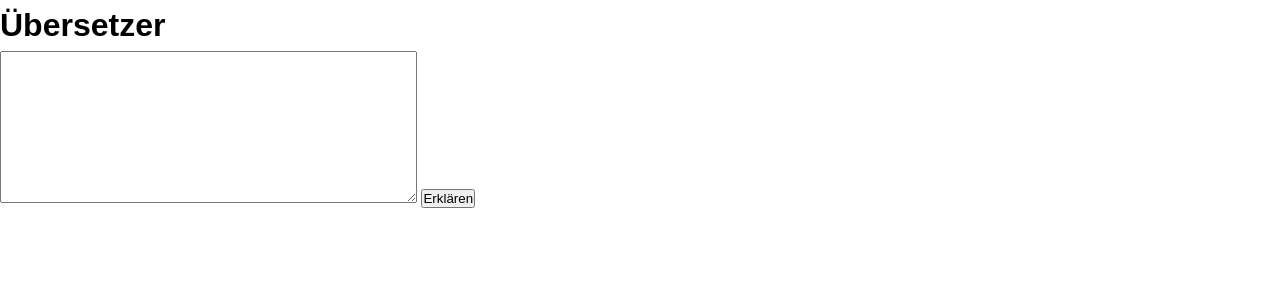
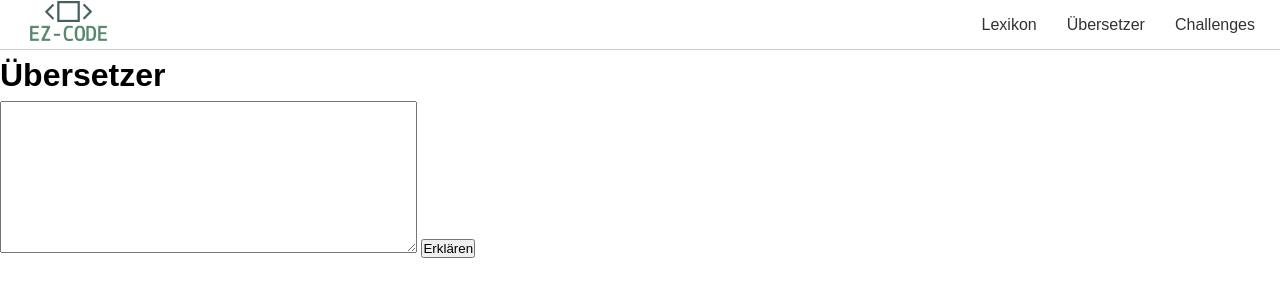
Before and after one commit to BengtBuecker/EZ-Code, a plain HTML site: page uebersetzer.html in a window 1280 px wide. Drawn offline with Linux system fonts and the light colour scheme.

Commit message:
erstes css für übersetzer

```diff
--- a/uebersetzer.html
+++ b/uebersetzer.html
@@ -1,10 +1,25 @@
 <!DOCTYPE html>
 <html>
+
 <head>
     <title>EZ-Code Übersetzer</title>
+    <title>Übersetzer</title>
     <link rel="stylesheet" type="text/css" href="style.css">
 </head>
+
 <body>
+    <header>
+        <nav>
+            <a href="home.html" class="logo"><img
+                    src="Bilder/ez-code-high-resolution-logo-color-on-transparent-background.png"
+                    alt="EZ-Code Logo" /></a>
+            <ul>
+                <li><a href="lexikon.html">Lexikon</a></li>
+                <li><a href="#">Übersetzer</a></li>
+                <li><a href="challenges.html">Challenges</a></li>
+            </ul>
+        </nav>
+    </header>
     <h1>Übersetzer</h1>
     <textarea id="codeInput" rows="10" cols="50"></textarea>
     <button onclick="explainCode()">Erklären</button>
@@ -12,4 +27,5 @@
 
     <script src="script.js"></script>
 </body>
+
 </html>
```
Also changed, not shown: lexikon.html (+1 -1 lines).
